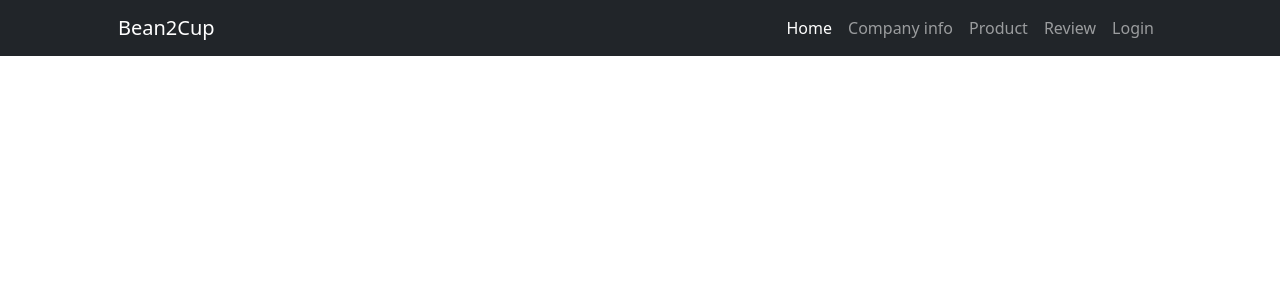
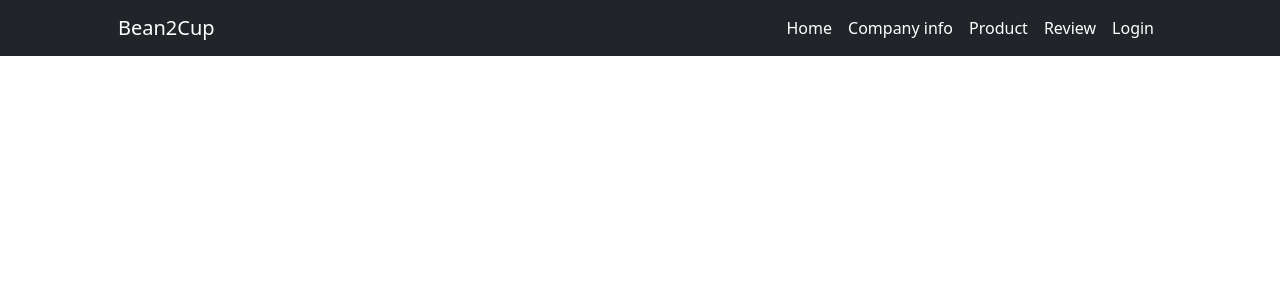
Before and after one commit to mac-jey/django_lec, a Django app: template templates/navbar.html in a window 1280 px wide. Shown: the top 300 px of the page. Run offline with Django 4.2, Linux system fonts and the light colour scheme; the template is opened without the code that fills it, so the values that code supplies are empty; some libraries are stand-ins or nearby versions.

Commit message:
3w 개발 중

```diff
--- a/templates/mysite/content_list.html
+++ b/templates/mysite/content_list.html
@@ -8,9 +8,9 @@
                 <div class="col-lg-7"><img class="img-fluid rounded mb-4 mb-lg-0" src="../static/assets/Bean2Cup.png" alt="..." /></div>
                 <div class="col-lg-5">
                     <h1 class="font-weight-light">Flavor makes you happy.</h1>
-                    <p>{{ content.content | truncatewords:30 }}</p>
+                    <p>{{ content.content|truncatewords:30 }}</p>
                     <a class="btn btn-primary" href="/mysite/1">상품 상세보기</a>
-                    <!--해당 부분에서 href="{% url 'detail' content.id %}", 주소 작동 불가>-->
+                    <!--해당 부분에서 href=% url 'detail' content.id %, 주소 작동 불가>-->
                 </div>
             </div>
             <!-- Call to Action-->
--- a/templates/navbar.html
+++ b/templates/navbar.html
@@ -21,13 +21,13 @@
         <div class="collapse navbar-collapse" id="navbarSupportedContent">
             <ul class="navbar-nav ms-auto mb-2 mb-lg-0">
                 <li class="nav-item"><a class="nav-link active" aria-current="page" href="/mainpage/">Home</a></li>
-                <li class="nav-item"><a class="nav-link" href="/company/">Company info</a></li>
-                <li class="nav-item"><a class="nav-link" href="/mysite/">Product</a></li>
-                <li class="nav-item"><a class="nav-link" href="/reviews/">Review</a></li>
+                <li class="nav-item"><a class="nav-link active" href="/company/">Company info</a></li>
+                <li class="nav-item"><a class="nav-link active" href="/mysite/">Product</a></li>
+                <li class="nav-item"><a class="nav-link active" href="/reviews/">Review</a></li>
                 {% if user.is_authenticated %}
-                <li class="nav-item"><a class="nav-link" href="{% url 'accounts:logout' %}">{{ user.username }} (Logout)</a></li>
+                <li class="nav-item"><a class="nav-link active" href="{% url 'accounts:logout' %}">{{ user.username }} (Logout)</a></li>
                 {% else %}
-                <li class="nav-item"><a class="nav-link" href="{% url 'accounts:login' %}">Login</a></li>
+                <li class="nav-item"><a class="nav-link active" href="{% url 'accounts:login' %}">Login</a></li>
                 {% endif %}
             </ul>
         </div>
```
Also changed, not shown: 1 other file.
